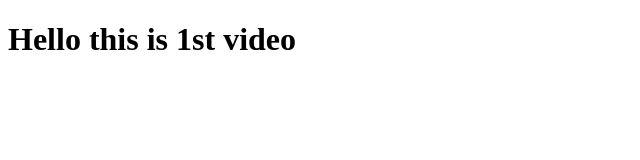
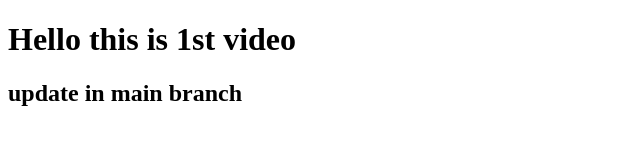
Before and after one commit to UsamaNajmi/HTML-Training, a plain HTML site: page index.html in a window 1280 px wide. Shown: the whole page, without its empty margins (0-640 px from the left). Drawn offline with Linux system fonts and the light colour scheme.

Commit message:
h2 tag added

```diff
--- a/index.html
+++ b/index.html
@@ -7,5 +7,6 @@
 </head>
 <body>
                     <h1> Hello this is 1st video </h1>
+                    <h2>update in main branch</h2>
 </body>
 </html>
```
